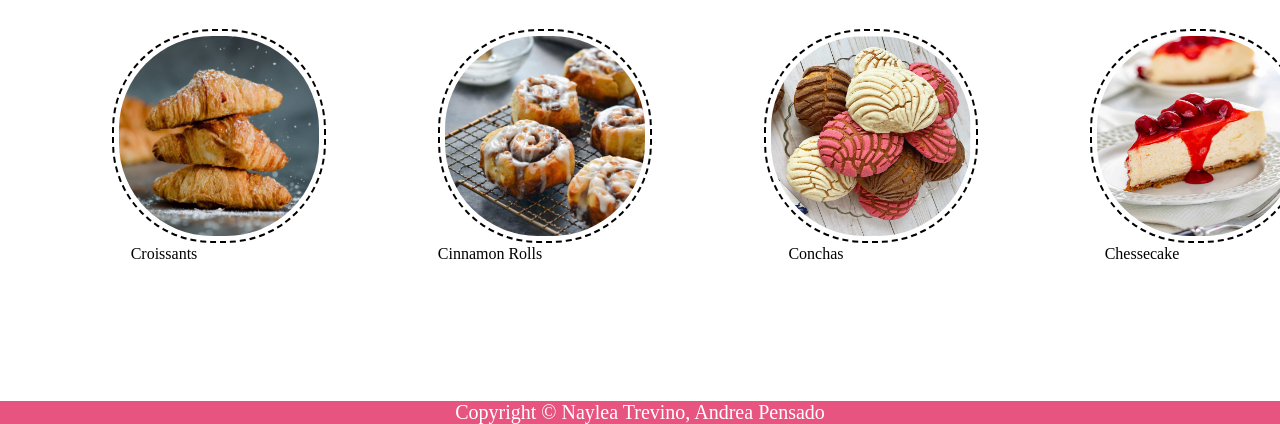
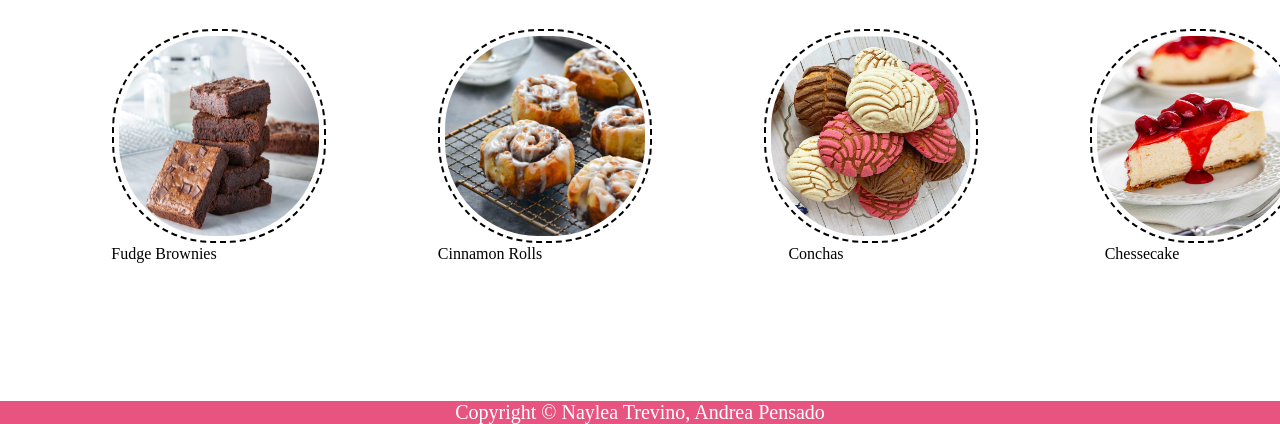
Before and after one commit to ntrevi53/ntrevi53.github.io, a plain HTML site: page Pastries.html in a window 1280 px wide. Shown: the part 376-800 px from the top of the page. Drawn offline with Linux system fonts and the light colour scheme.

Commit message:
added brownies

```diff
--- a/Pastries.html
+++ b/Pastries.html
@@ -29,13 +29,13 @@
                 <td align="center">Key Lime Pie </td>
                 <td align="center">Oatmeal Cream Pie </td>
                 </tr>
-                <td><img src="images/Croissants.jpeg" width="200" height="200"></td>
+                <td><img src="images/FudgeBrownies.jpeg" width="200" height="200"></td>
                 <td><img src="images/CinnamonRolls.jpeg" width="200" height="200"></td>
                 <td><img src="images/Conchas.png" width="200" height="200"></td>
                 <td><img src="images/cheesecake.jpeg" width="200" height="200"></td>
                 </tr>
                 <tr>
-                <td align="center">Croissants</td>
+                <td align="center">Fudge Brownies</td>
                 <td align="center">Cinnamon Rolls </td>
                 <td align="center">Conchas </td>
                 <td align="center">Chessecake </td>
```
